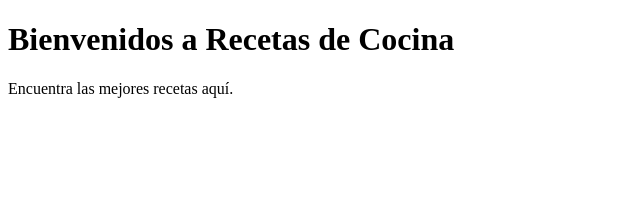
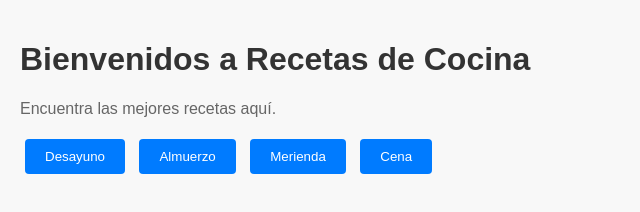
Before and after one commit to BenjaDiddy/recetascocina, a plain HTML site: page index.html in a window 1280 px wide. Shown: the whole page, without its empty margins (0-640 px from the left). Drawn offline with Linux system fonts and the light colour scheme.

Commit message:
agregados botones opciones

```diff
--- a/index.html
+++ b/index.html
@@ -9,6 +9,14 @@
   <body>
     <h1>Bienvenidos a Recetas de Cocina</h1>
     <p>Encuentra las mejores recetas aquí.</p>
+
+    <ul id="recipeList"></ul>
+
+    <button id="desayunoBtn">Desayuno</button>
+    <button id="almuerzoBtn">Almuerzo</button>
+    <button id="meriendaBtn">Merienda</button>
+    <button id="cenaBtn">Cena</button>
+
     <script src="scripts.js"></script>
   </body>
 </html>
--- a/scripts.js
+++ b/scripts.js
@@ -18,10 +18,3 @@ function displayRecipes() {
   recipes.forEach((recipe, index) => {
     const recipeItem = document.createElement("li");
     recipeItem.textContent = `${recipe.name}: ${recipe.ingredients.join(", ")}`;
-    recipeList.appendChild(recipeItem);
-  });
-}
-
-// Example usage
-addRecipe("Spaghetti Bolognese", ["spaghetti", "ground beef", "tomato sauce"]);
-addRecipe("Chicken Curry", ["chicken", "curry powder", "coconut milk"]);
--- a/styles.css
+++ b/styles.css
@@ -0,0 +1,41 @@
+body {
+  font-family: Arial, sans-serif;
+  background-color: #f8f8f8;
+  margin: 0;
+  padding: 20px;
+}
+
+h1 {
+  color: #333;
+}
+
+p {
+  color: #666;
+}
+
+ul#recipeList {
+  list-style-type: none;
+  padding: 0;
+}
+
+ul#recipeList li {
+  background-color: #fff;
+  border: 1px solid #ddd;
+  margin-bottom: 10px;
+  padding: 10px;
+  border-radius: 4px;
+}
+
+button {
+  background-color: #007bff;
+  color: white;
+  border: none;
+  padding: 10px 20px;
+  margin: 5px;
+  border-radius: 4px;
+  cursor: pointer;
+}
+
+button:hover {
+  background-color: #0056b3;
+}
```
